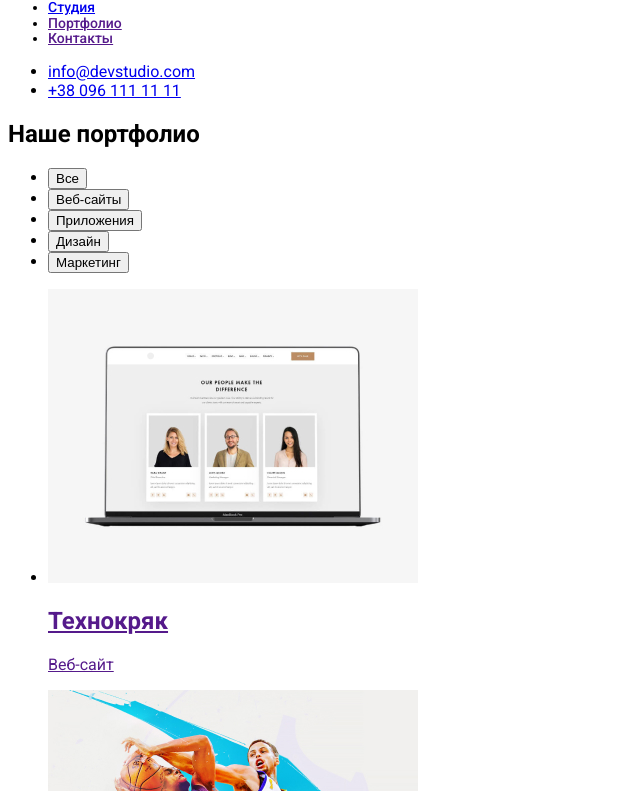
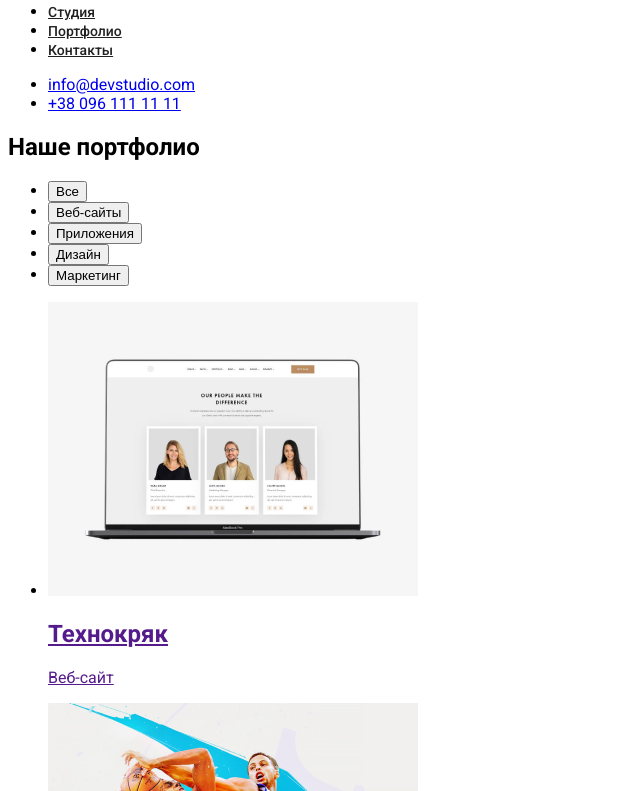
Before and after one commit to PANAndreiPlet/goit-markup-hw-02, a plain HTML site: page portfolio.html in a window 1280 px wide. Shown: the part 53-844 px from the top of the page, without its empty margins (0-640 px from the left). Drawn offline with Linux system fonts and the light colour scheme.

Commit message:
Добавляет переменные

```diff
--- a/css/styles.css
+++ b/css/styles.css
@@ -6,6 +6,12 @@ body {
 /* Основной цвет текста #757575 */
 /* Акцент #2196F3 */
 
+:root {
+  --primary-text-color: #757575;
+  --title-text-color: #212121;
+  --accent-color: #2196f3;
+  --primary-white-color: ;
+}
 /* logo */
 .logo {
   font-family: Raleway, sans-serif;
@@ -14,10 +20,11 @@ body {
   line-height: 1.2;
 }
 
-.main-nav {
+.site-nav .link {
   font-family: Roboto;
   font-style: normal;
   font-weight: 500;
   font-size: 14px;
   line-height: 1.1;
+  color: var(--title-text-color);
 }
--- a/portfolio.html
+++ b/portfolio.html
@@ -16,10 +16,10 @@
     <header>
         <nav>
             <a class="logo" href="./index.html">WebStudio</a>
-            <ul class="main-nav">
-                <li><a href="./index.html">Студия</a></li>
-                <li><a href="">Портфолио</a></li>
-                <li><a href="">Контакты</a></li>
+            <ul class="site-nav">
+                <li><a class="link" href="./index.html">Студия</a></li>
+                <li><a class="link" href="">Портфолио</a></li>
+                <li><a class="link" href="">Контакты</a></li>
             </ul>
         </nav>
         <ul>
```
